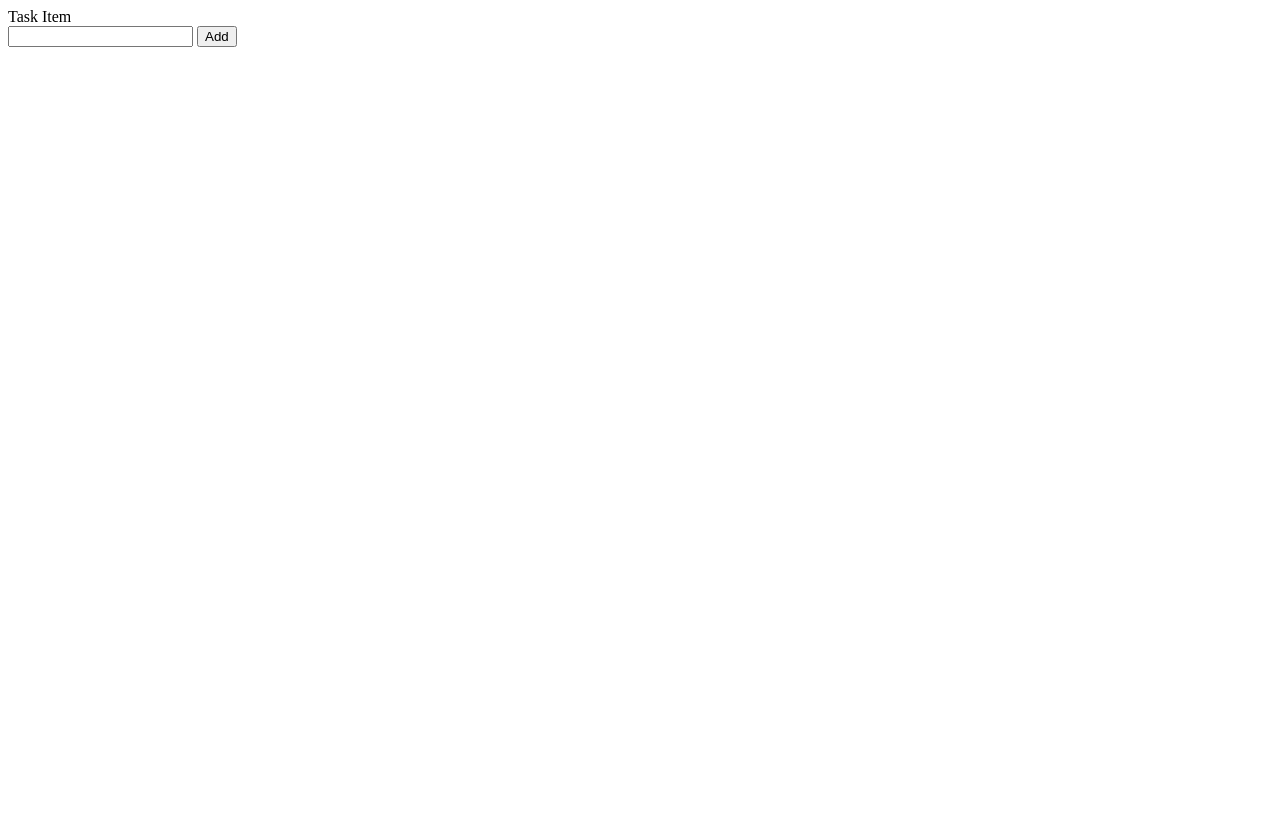
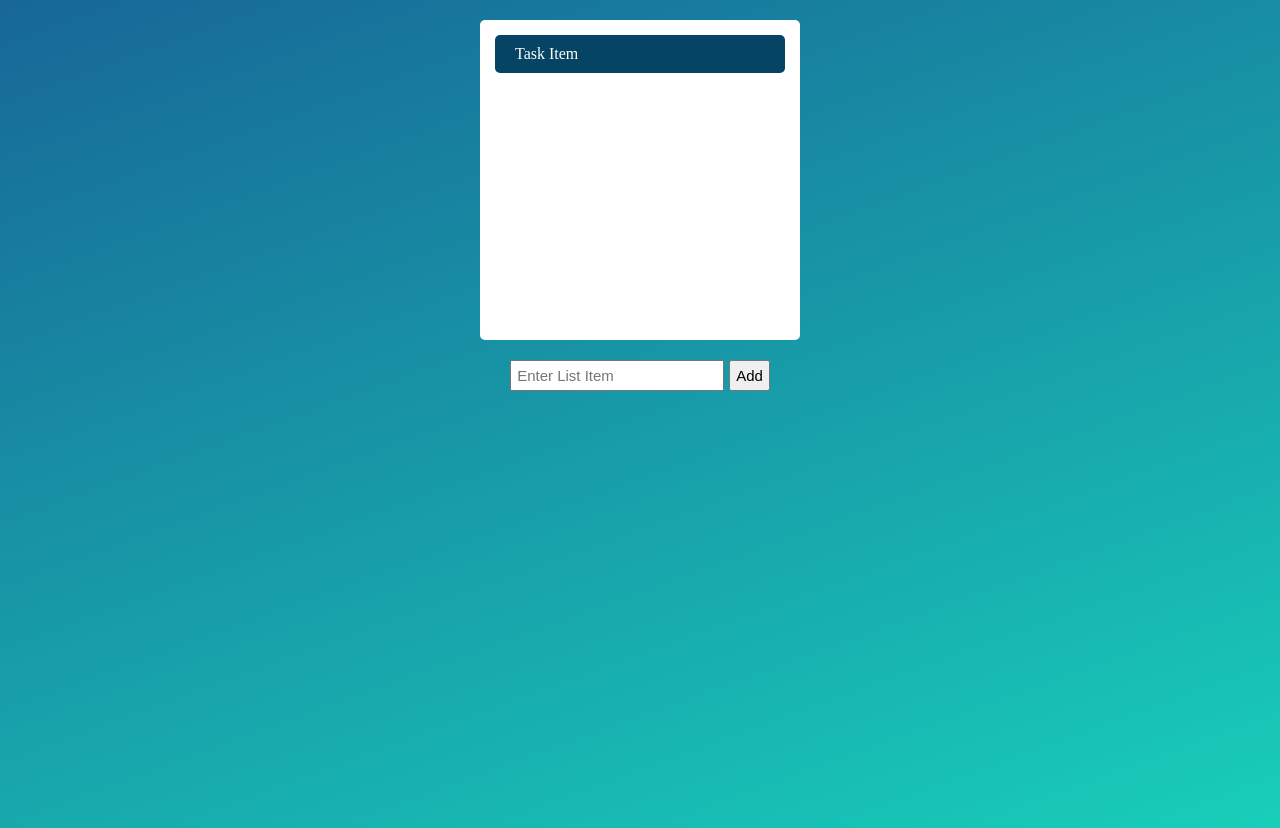
Before and after one commit to ShindePratikshaP/To_Do_Application, a plain HTML site: page index.html in a window 1280 px wide. Before the commit the page ends 800 px from the top, so only its background shows below. Drawn offline with Linux system fonts and the light colour scheme.

Commit message:
CSS is added

```diff
--- a/index.html
+++ b/index.html
@@ -4,6 +4,51 @@
     <meta charset="UTF-8">
     <meta name="viewport" content="width=device-width, initial-scale=1.0">
     <title>To Do App</title>
+    <style>
+        body{
+            background-color: #176797;
+            background-image: linear-gradient(160deg, #176797 0%, #18ceb9 100%);
+            height: 100vh;
+
+        }
+        .action-container{
+            display: flex;
+            justify-content: center;
+            margin-top: 20px;
+            font-size: 10px;
+        }
+        .list-container{
+            height: 300px;
+            background-color:white;
+            width: 300px;
+            display: block;
+            margin: 20px auto;
+            padding: 10px;
+            border-radius: 5px;
+        overflow-y: scroll;
+
+
+        }
+        .todo-item{
+            background-color: #054464;
+            padding: 10px 20px;
+            border-radius: 5px;
+            margin: 5px;
+            color: white;
+        }
+        .input{
+            width: 200px;
+            padding: 5px 5px;
+            font-size: 15px;
+        }
+        .btn-add{
+            padding: 5px auto;
+            font-size: 15px;
+            margin-left: 5px;
+            padding: 5px;
+
+        }
+    </style>
 </head>
 <body>
     <div class="list-container" id="list-container">
@@ -12,7 +57,7 @@
 
 
     <div class="action-container">
-        <input type="text" id="input-todo"/>
+        <input type="text" id="input-todo" class="input" placeholder="Enter List Item"/>
     <button class="btn-add" onclick="Add()">Add</button>
     </div>
 
```
